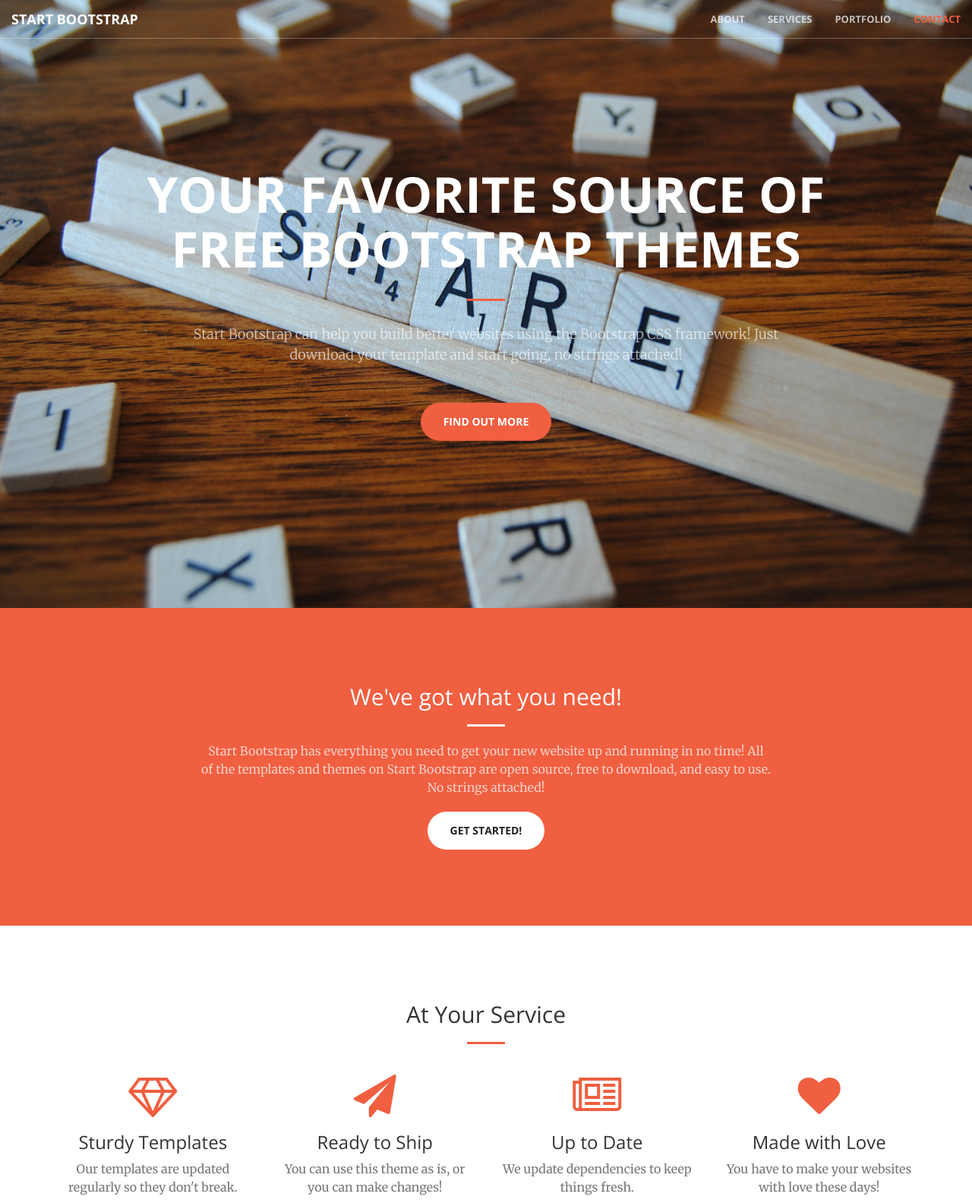
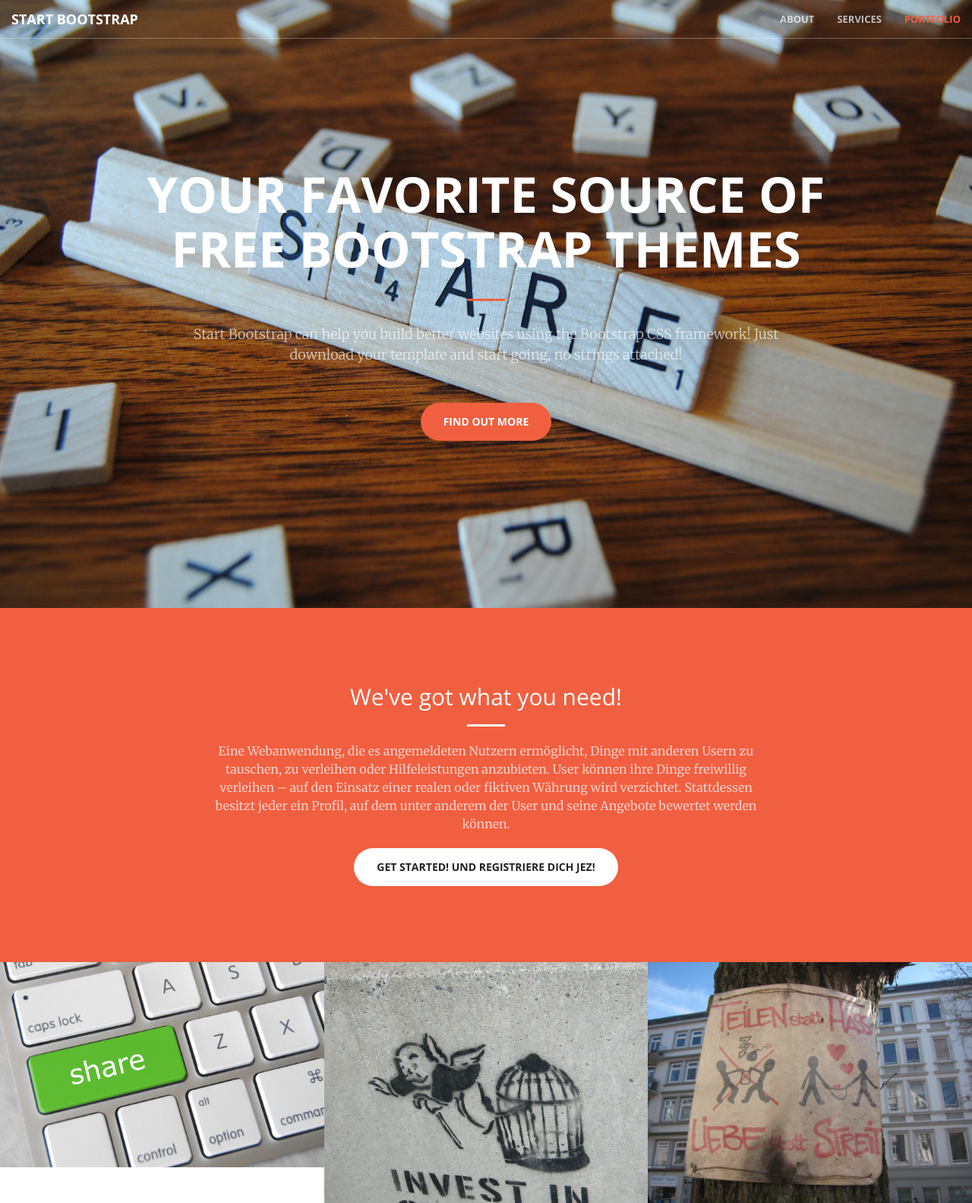
Before and after one commit to localSharing/localSharing, a Spring app: page /homePage in a window 1280 px wide. Shown: the top 1583 px of the page at 76% size. Run offline with Thymeleaf, Linux system fonts and the light colour scheme; the template is opened without the code that fills it, so the values that code supplies are empty; some of the project's set-up classes (security, data sources, template engines, error pages and the like) are left out, and stand-ins take their place.

Commit message:
neue bilder

```diff
--- a/localSharing/src/main/resources/templates/homePage.html
+++ b/localSharing/src/main/resources/templates/homePage.html
@@ -60,7 +60,6 @@
 					<li><a class="page-scroll" href="#about">About</a></li>
 					<li><a class="page-scroll" href="#services">Services</a></li>
 					<li><a class="page-scroll" href="#portfolio">Portfolio</a></li>
-					<li><a class="page-scroll" href="#contact">Contact</a></li>
 				</ul>
 			</div>
 			<!-- /.navbar-collapse -->
@@ -88,65 +87,20 @@
 				<div class="col-lg-8 col-lg-offset-2 text-center">
 					<h2 class="section-heading">We've got what you need!</h2>
 					<hr class="light" />
-					<p class="text-faded">Start Bootstrap has everything you need
-						to get your new website up and running in no time! All of the
-						templates and themes on Start Bootstrap are open source, free to
-						download, and easy to use. No strings attached!</p>
-					<a href="#" class="btn btn-default btn-xl">Get Started!</a>
+					<p class="text-faded">Eine Webanwendung, die es angemeldeten
+						Nutzern ermöglicht, Dinge mit anderen Usern zu tauschen, zu
+						verleihen oder Hilfeleistungen anzubieten. User können ihre Dinge
+						freiwillig verleihen – auf den Einsatz einer realen oder fiktiven
+						Währung wird verzichtet. Stattdessen besitzt jeder ein Profil, auf
+						dem unter anderem der User und seine Angebote bewertet werden
+						können.</p>
+					<a href="#" class="btn btn-default btn-xl">Get Started! und
+						Registriere dich jez!</a>
 				</div>
 			</div>
 		</div>
 	</section>
 
-	<section id="services">
-		<div class="container">
-			<div class="row">
-				<div class="col-lg-12 text-center">
-					<h2 class="section-heading">At Your Service</h2>
-					<hr class="primary" />
-				</div>
-			</div>
-		</div>
-		<div class="container">
-			<div class="row">
-				<div class="col-lg-3 col-md-6 text-center">
-					<div class="service-box">
-						<i class="fa fa-4x fa-diamond wow bounceIn text-primary"></i>
-						<h3>Sturdy Templates</h3>
-						<p class="text-muted">Our templates are updated regularly so
-							they don't break.</p>
-					</div>
-				</div>
-				<div class="col-lg-3 col-md-6 text-center">
-					<div class="service-box">
-						<i class="fa fa-4x fa-paper-plane wow bounceIn text-primary"
-							data-wow-delay=".1s"></i>
-						<h3>Ready to Ship</h3>
-						<p class="text-muted">You can use this theme as is, or you can
-							make changes!</p>
-					</div>
-				</div>
-				<div class="col-lg-3 col-md-6 text-center">
-					<div class="service-box">
-						<i class="fa fa-4x fa-newspaper-o wow bounceIn text-primary"
-							data-wow-delay=".2s"></i>
-						<h3>Up to Date</h3>
-						<p class="text-muted">We update dependencies to keep things
-							fresh.</p>
-					</div>
-				</div>
-				<div class="col-lg-3 col-md-6 text-center">
-					<div class="service-box">
-						<i class="fa fa-4x fa-heart wow bounceIn text-primary"
-							data-wow-delay=".3s"></i>
-						<h3>Made with Love</h3>
-						<p class="text-muted">You have to make your websites with love
-							these days!</p>
-					</div>
-				</div>
-			</div>
-		</div>
-	</section>
 
 	<section class="no-padding" id="portfolio">
 		<div class="container-fluid">
@@ -224,36 +178,12 @@
 	<aside class="bg-dark">
 		<div class="container text-center">
 			<div class="call-to-action">
-				<h2>Free Download at Start Bootstrap!</h2>
-				<a href="#" class="btn btn-default btn-xl wow tada">Download
+				<h2>Willst was teilen?</h2>
+				<a href="/login" class="btn btn-default btn-xl wow tada">Login
 					Now!</a>
 			</div>
 		</div>
 	</aside>
-
-	<section id="contact">
-		<div class="container">
-			<div class="row">
-				<div class="col-lg-8 col-lg-offset-2 text-center">
-					<h2 class="section-heading">Let's Get In Touch!</h2>
-					<hr class="primary" />
-					<p>Ready to start your next project with us? That's great! Give
-						us a call or send us an email and we will get back to you as soon
-						as possible!</p>
-				</div>
-				<div class="col-lg-4 col-lg-offset-2 text-center">
-					<i class="fa fa-phone fa-3x wow bounceIn"></i>
-					<p>123-456-6789</p>
-				</div>
-				<div class="col-lg-4 text-center">
-					<i class="fa fa-envelope-o fa-3x wow bounceIn" data-wow-delay=".1s"></i>
-					<p>
-						<a href="mailto:your-email@your-domain.com">feedback@startbootstrap.com</a>
-					</p>
-				</div>
-			</div>
-		</div>
-	</section>
 
 	<!-- jQuery -->
 	<script src="/js/jquery.js"></script>
```
Also changed, not shown: localSharing/src/main/resources/static/img/portfolio/1.jpg, localSharing/src/main/resources/static/img/portfolio/2.jpg, localSharing/src/main/resources/static/img/portfolio/3.jpg, 3 other files.
